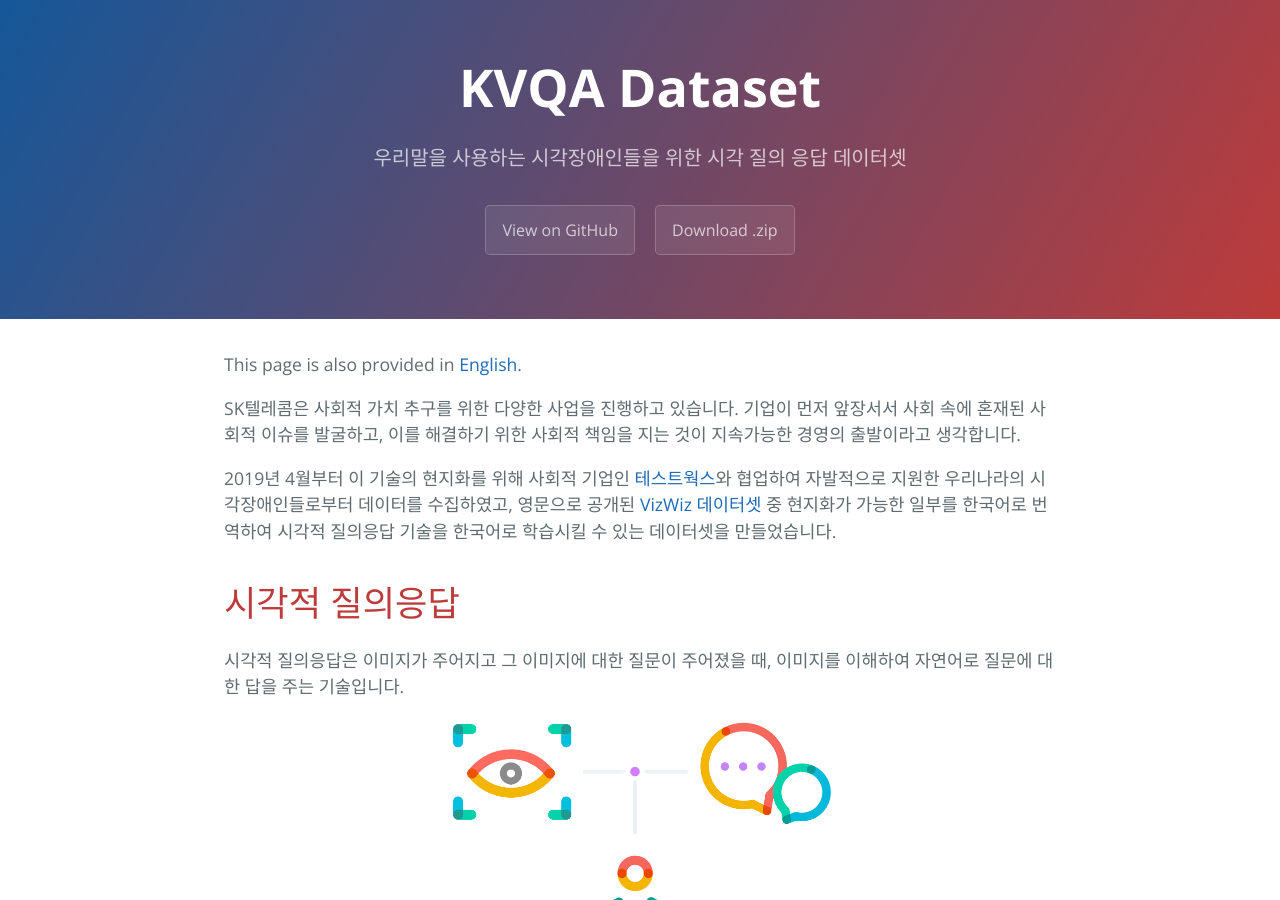
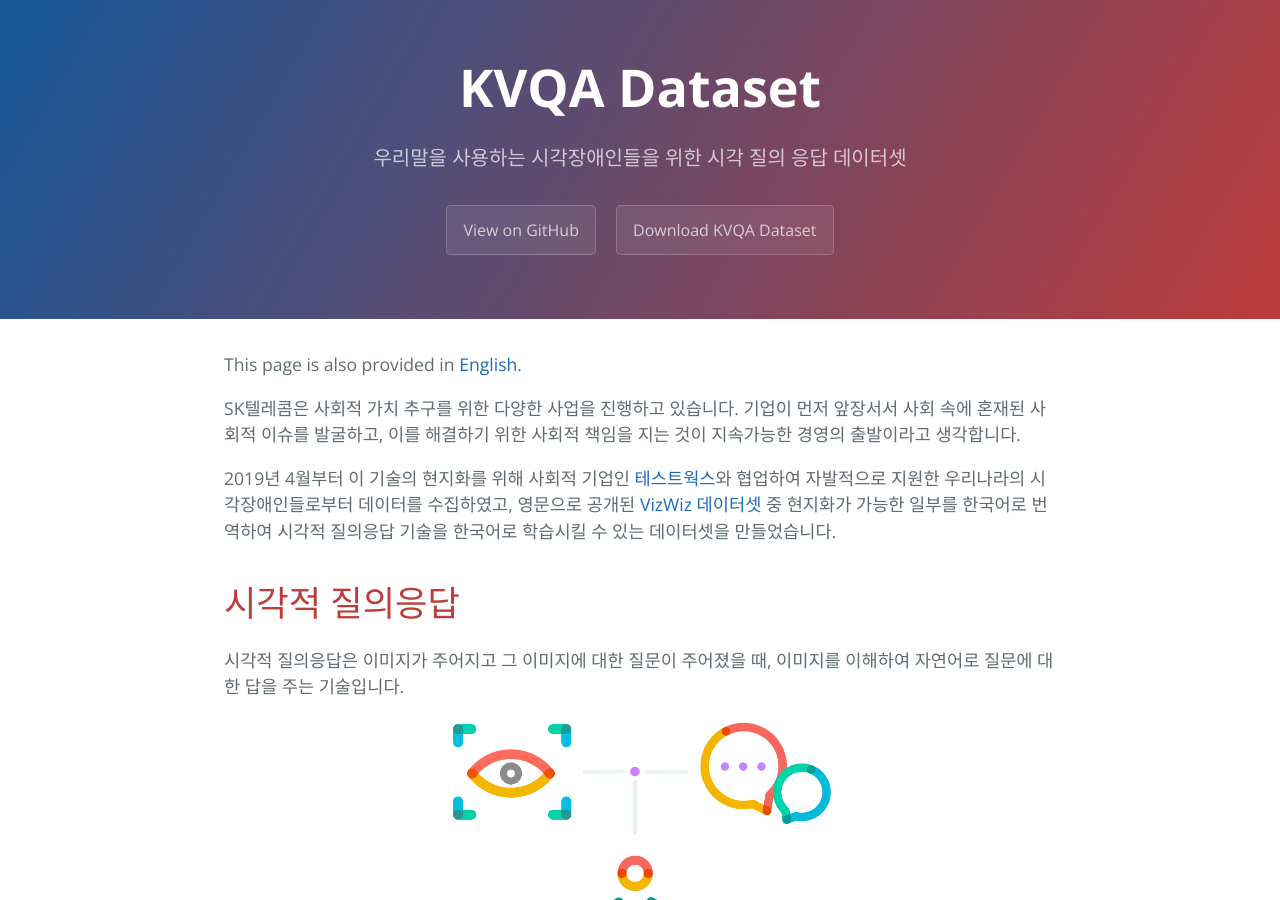
Before and after one commit to SKTBrain/KVQA, a Jekyll site: the page built from docs/index.md, in a window 1280 px wide and 900 px high. Built offline with Jekyll 4.4.1, drawn with Linux system fonts in a browser that asks for light colours.

Commit message:
Specify download button

```diff
--- a/docs/_layouts/default.html
+++ b/docs/_layouts/default.html
@@ -29,7 +29,7 @@
         <a href="{{ site.github.repository_url }}" class="btn">View on GitHub</a>
       {% endif %}
       {% if site.show_downloads %}
-        <a href="{{ site.github.zip_url }}" class="btn">Download .zip</a>
+        <a href="{{ site.github.zip_url }}" class="btn">Download KVQA Dataset</a>
       {% endif %}
     </header>
 
```
